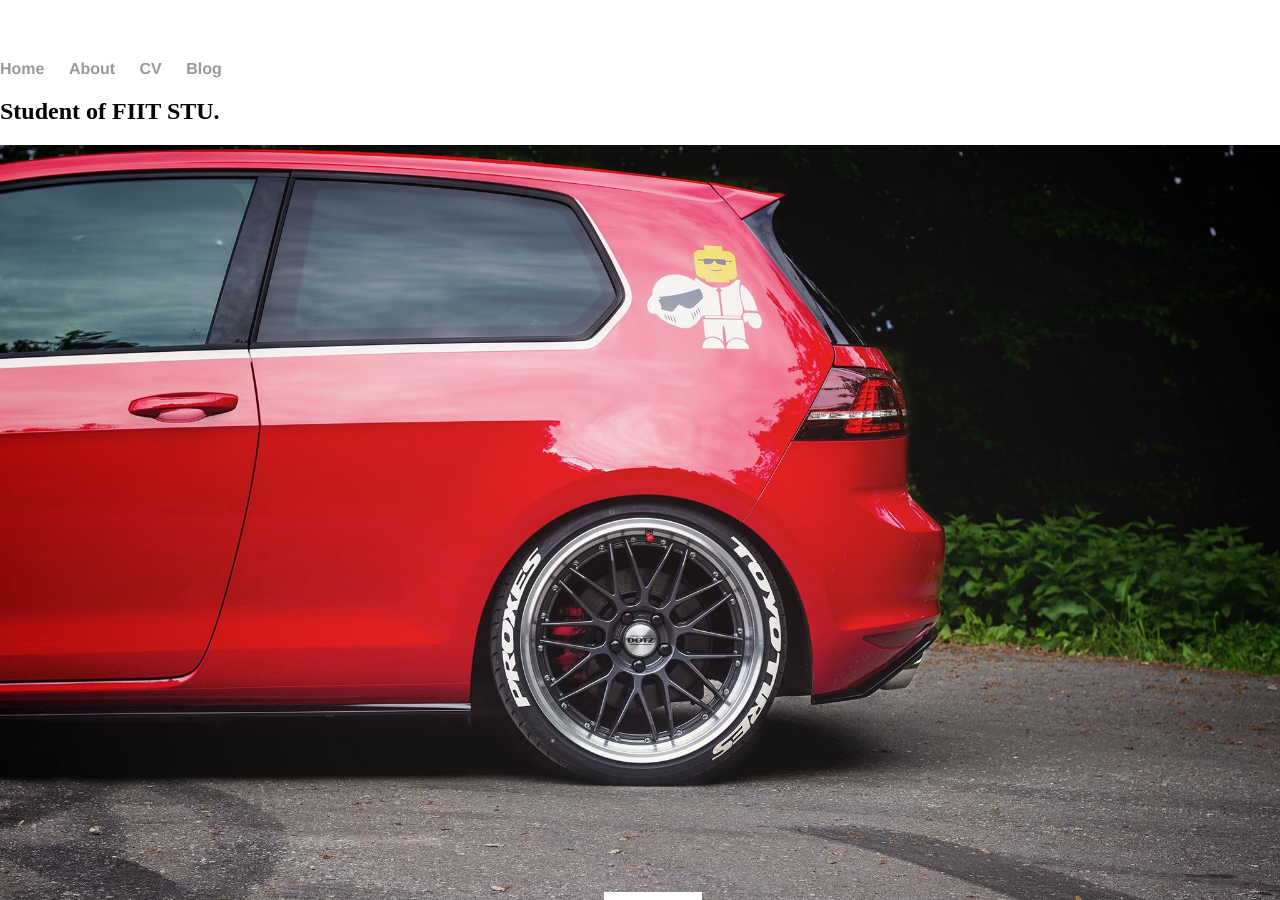
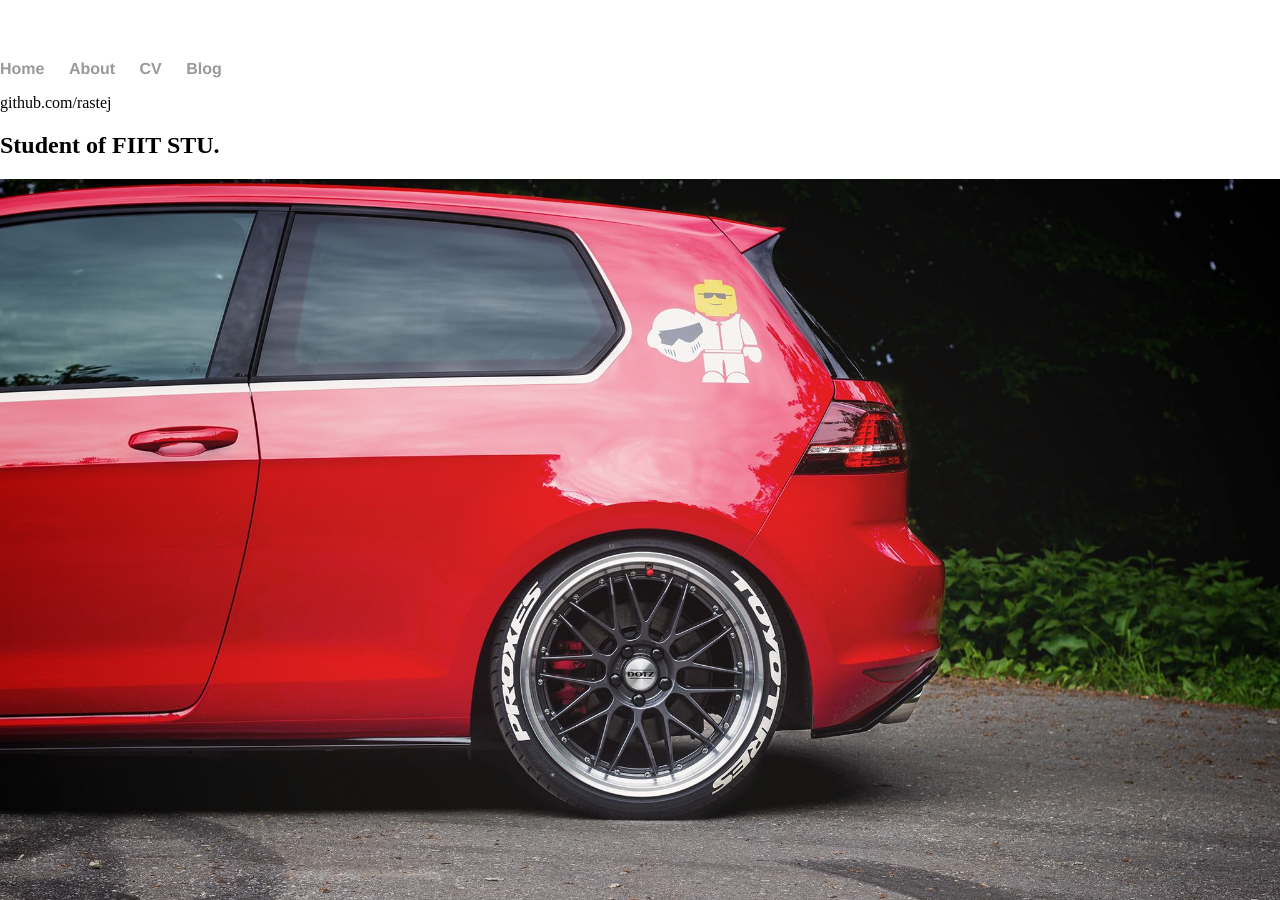
Before and after one commit to rastej/rastej.github.io, a Jekyll site: the page built from about/index.html, in a window 1280 px wide and 900 px high. Built offline with Jekyll 4.4.1, drawn with Linux system fonts in a browser that asks for light colours.

Commit message:
Update second.html

```diff
--- a/_layouts/second.html
+++ b/_layouts/second.html
@@ -16,7 +16,7 @@
 	    		</ul>
 			</nav>
 			<div class="container">
-			{{ page.gitpage }}
+			{{ site.gitpage }}
 			{{ content }}
 
 			<img src="https://rastej.github.io/images/golfgti.jpg" alt="Golf Gti" width="100%"  height="auto">
```
